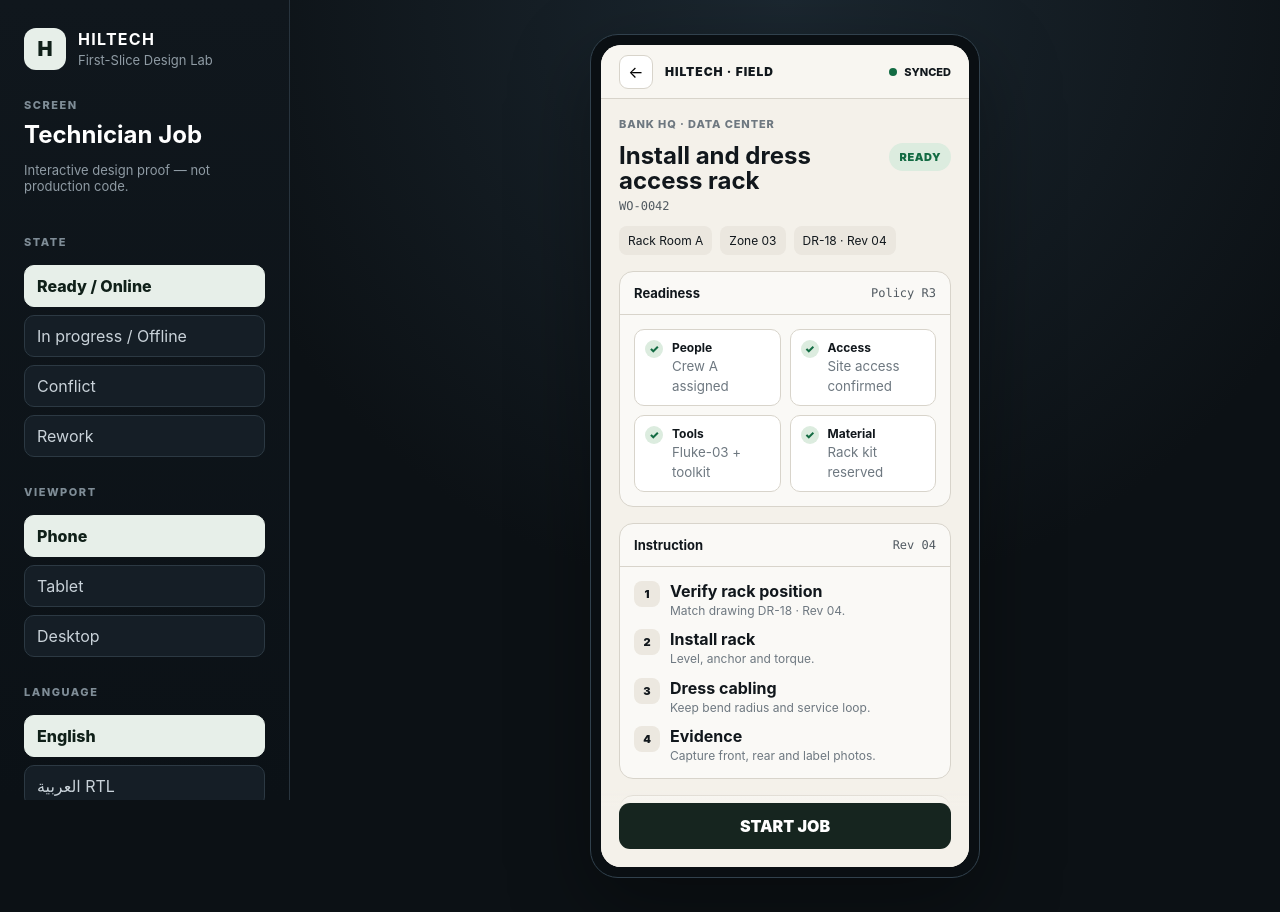
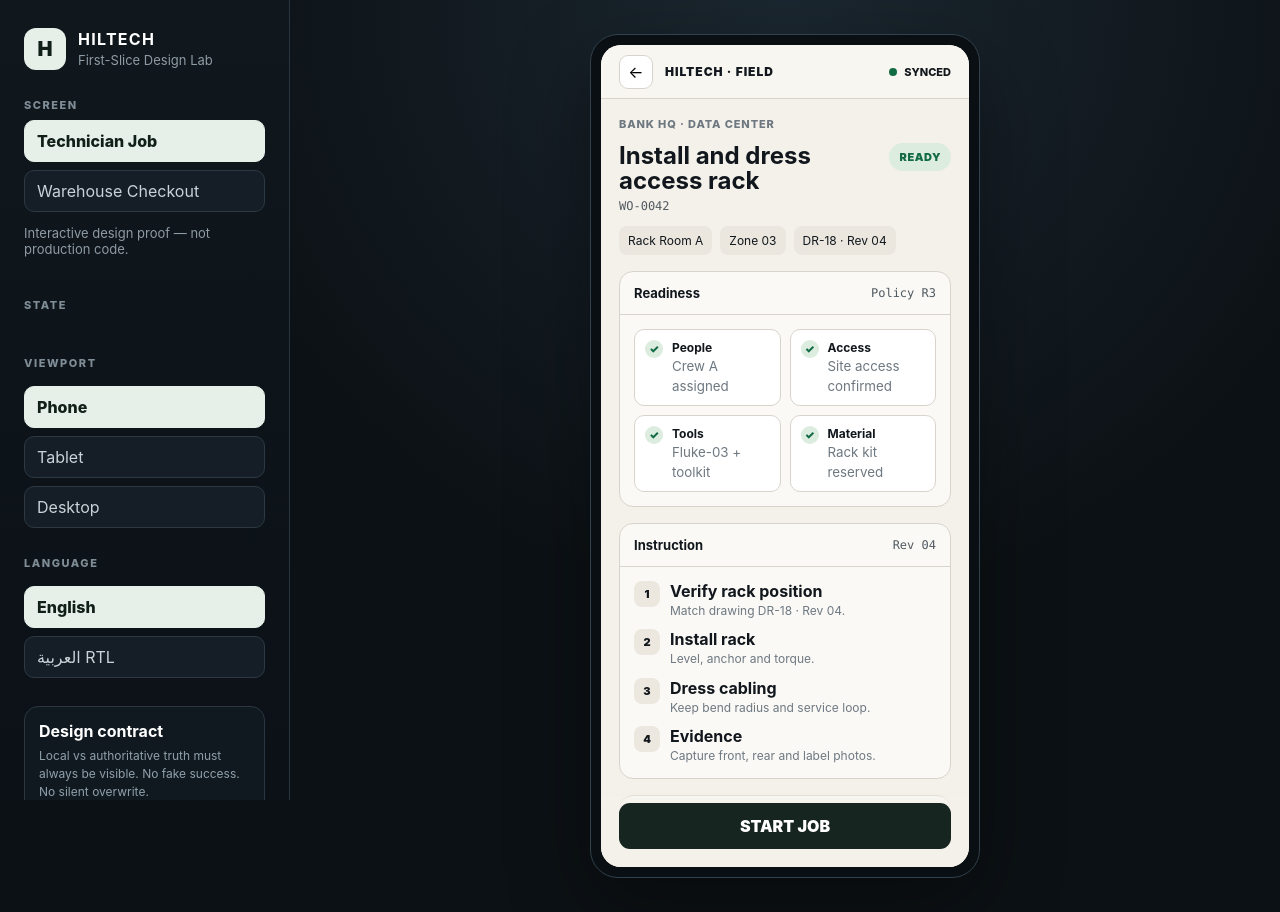
Before and after one commit to omarkhair70-droid/hiltech, a plain HTML site: page prototypes/first-slice-design/index.html in a window 1280 px wide. Drawn offline with Linux system fonts and the light colour scheme.

Commit message:
design: add prototype screen switcher

```diff
--- a/prototypes/first-slice-design/index.html
+++ b/prototypes/first-slice-design/index.html
@@ -19,16 +19,16 @@
 
       <section>
         <p class="eyebrow">SCREEN</p>
-        <h2>Technician Job</h2>
+        <div class="control-group">
+          <button data-screen="technician" class="control active">Technician Job</button>
+          <button data-screen="warehouse" class="control">Warehouse Checkout</button>
+        </div>
         <p class="muted">Interactive design proof — not production code.</p>
       </section>
 
       <section class="control-group">
         <p class="eyebrow">STATE</p>
-        <button data-state="ready" class="control active">Ready / Online</button>
-        <button data-state="offline" class="control">In progress / Offline</button>
-        <button data-state="conflict" class="control">Conflict</button>
-        <button data-state="rework" class="control">Rework</button>
+        <div id="state-controls"></div>
       </section>
 
       <section class="control-group">
```
